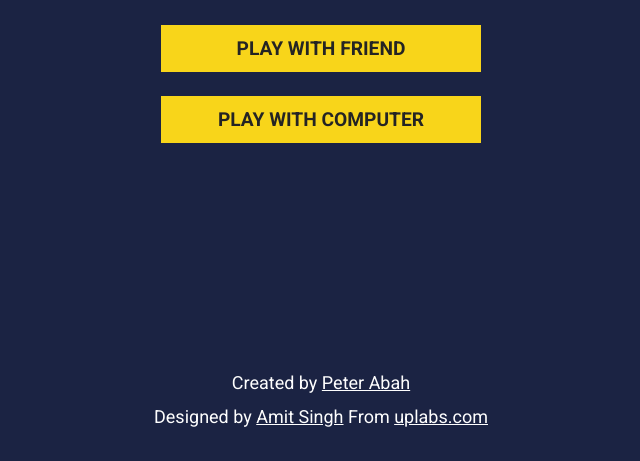
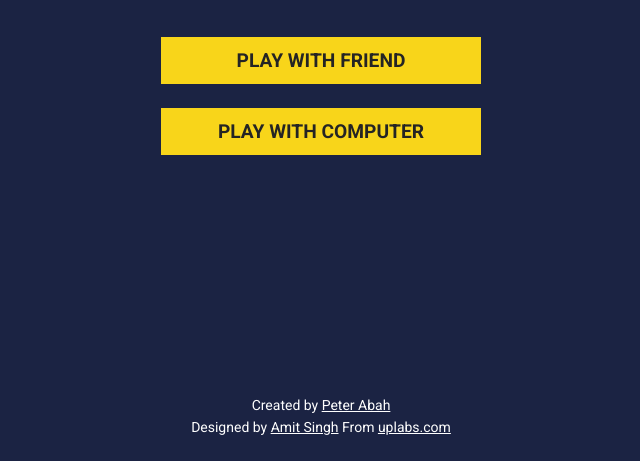
Before and after one commit to peter-abah/tic-tac-toe, a website: page index.html in a window 1280 px wide. Shown: the part 339-800 px from the top of the page, without its empty margins (319-959 px from the left). Drawn offline with Linux system fonts and the light colour scheme.

Commit message:
minor edit

```diff
--- a/src/scss/base/_variables.scss
+++ b/src/scss/base/_variables.scss
@@ -7,5 +7,5 @@
 
   --display-font: Righteous, sans-serif;
   --sans-font: Roboto;
-  --game-font: cursive;
+  --game-font: "Architects Daughter", cursive;
 }
--- a/src/scss/components/_footer.scss
+++ b/src/scss/components/_footer.scss
@@ -4,8 +4,8 @@
   color: var(--text-primary);
 
   &__text {
-    margin-bottom: 1rem;
+    margin-bottom: .5rem;
     text-align: center;
-    font-size: 1.125rem;
+    font-size: .875rem;
   }
 }
```
Also changed, not shown: README.md, css/main.css.
